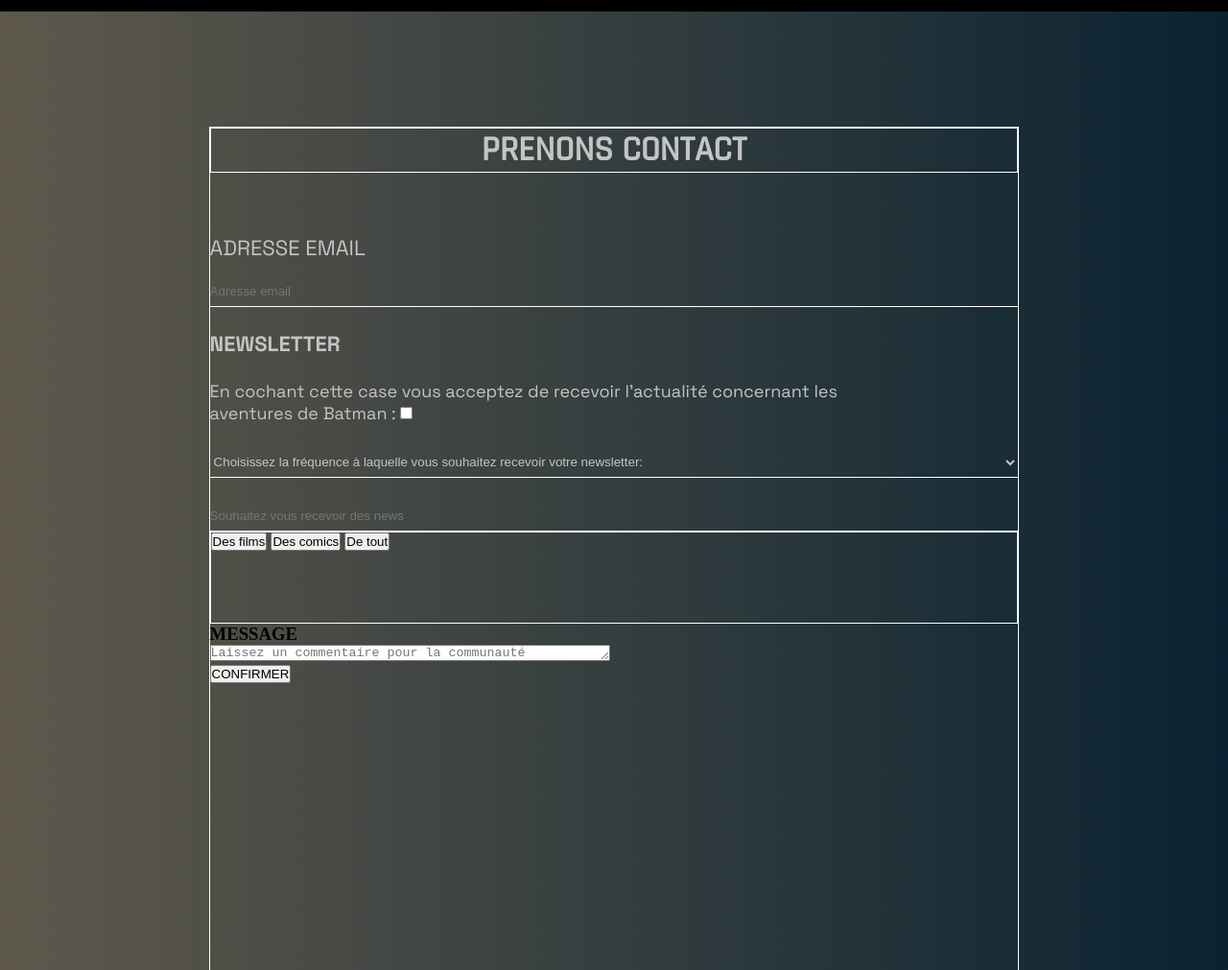
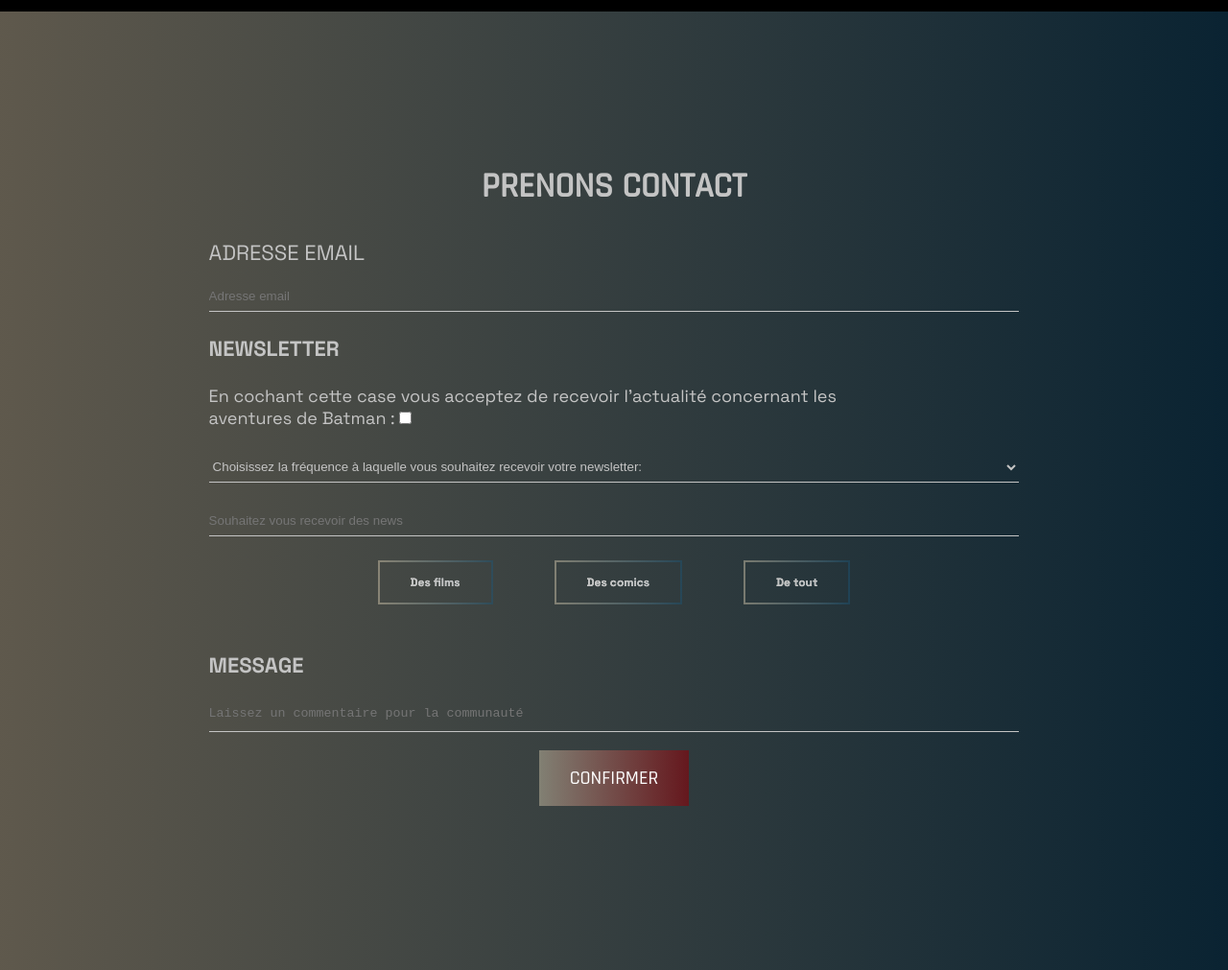
Before and after one commit to Rakotozonirina/SAYNA-HTMLCSS-BATMAN1, a plain HTML site: page index.html in a window 1280 px wide. Shown: the part 7140-8151 px from the top of the page at 96% size. Drawn offline with Linux system fonts and the light colour scheme.

Commit message:
I have finish the form with responsive

```diff
--- a/index.html
+++ b/index.html
@@ -225,10 +225,10 @@
                         <input type="button" value="Des comics">
                         <input type="button" value="De tout">
                     </div>
-                    <h1>MESSAGE</h1>
+                    <h1 class="heading-three">MESSAGE</h1>
                     <div class="six">
                         <label for="commentaire"></label>
-                        <textarea name="commentaire pour les communaute" id="commentaire" cols="50" rows="1" placeholder="Laissez un commentaire pour la communauté"></textarea>
+                        <textarea name="commentaire pour les communaute" id="commentaire" placeholder="Laissez un commentaire pour la communauté"></textarea>
                     </div>
                     <div class="seven">
                         <input type="submit" value="CONFIRMER">
--- a/styles/style.scss
+++ b/styles/style.scss
@@ -523,17 +523,15 @@ $secondGradientHover: $greyButtonColorHoverOne, $redButtonColorHover;
     align-items: center;
 }
 .contact .prenom-contact {
-    border: 1px solid $white;
     width: 66%;
-    height: 110vh;
+    height: 100vh;
 }
 .contact .prenom-contact .heading-one{
-    border: 1px solid $white;
     color: $grey;
     font-family: $rajdhani;
     font-size: $fontSizeH1;
     text-align: center;
-    margin-bottom: 4rem;
+    margin-bottom: 2rem;
 }
 .contact .prenom-contact form .one {
     display: flex;
@@ -554,7 +552,7 @@ $secondGradientHover: $greyButtonColorHoverOne, $redButtonColorHover;
     color: $grey;
     outline: none;
     border: none;
-    border-bottom: 1px solid $white;
+    border-bottom: 1px solid $grey;
 }
 .contact .prenom-contact form .heading-two{
     font-family: $spaceGrotesk;
@@ -582,7 +580,7 @@ $secondGradientHover: $greyButtonColorHoverOne, $redButtonColorHover;
     color: $grey;
     outline: none;
     border: none;
-    border-bottom: 1px solid $white;
+    border-bottom: 1px solid $grey;
 }
 .contact .prenom-contact form .four{
     display: flex;
@@ -596,12 +594,81 @@ $secondGradientHover: $greyButtonColorHoverOne, $redButtonColorHover;
     color: $grey;
     outline: none;
     border: none;
-    border-bottom: 1px solid $white;
+    border-bottom: 1px solid $grey;
 }
 .contact .prenom-contact form .five{
-    border: 1px solid $white;
     width: 100%;
     height: 6rem;
+    display: flex;
+    justify-content: center;
+    align-items: center;
+}
+.contact .prenom-contact form .five input[type="button"]{
+    padding: 0.8rem 2rem;
+    font-family: $spaceGrotesk;
+    font-weight: $fontWeightBold;
+    font-size: $fontSizeTextSeconds;
+    color: $grey;
+    position: relative;
+    border: 3px solid transparent;
+    border-image-slice: 1;
+    border-width: 2px;
+    border-image-source: linear-gradient(.25turn, $firstGradient);
+    background-image: linear-gradient(.25turn, $firstGradient);
+    background-origin: border-box;
+    -webkit-background-clip: text;
+    background-clip: text;
+    color: $grey;
+    &:hover{
+        color: $white;
+        background-clip: border-box;
+    }
+    margin: 0 2rem;
+    cursor: pointer;
+}
+.contact .prenom-contact form .heading-three{
+    font-family: $spaceGrotesk;
+    font-weight: $fontWeightRegular;
+    font-size: $fontSizeSubTitle;
+    color: $grey;
+    margin: 1.5rem 0;
+}
+.contact .prenom-contact form .six{
+    width: 100%;
+    height: 2rem;
+    display: flex;
+    justify-content: center;
+    align-items: center;
+}
+.contact .prenom-contact form .six textarea{
+    width: 100%;
+    padding: 0.4em 0;
+    height: 2rem;
+    resize: none;
+    background-color: transparent;
+    color: $grey;
+    outline: none;
+    border: none;
+    border-bottom: 1px solid $grey;
+}
+.contact .prenom-contact form .seven{
+    width: 100%;
+    height: 6rem;
+    display: grid;
+    place-items: center;
+}
+.contact .prenom-contact form .seven input[type="submit"]{
+    padding: 1rem 2rem;
+    font-family: $rajdhani;
+    font-size: $fontSizeButton;
+    cursor: pointer;
+    border: none;
+    background: linear-gradient(.25turn, $secondGradient);
+    color: $white;
+    transition: background .3s ease-in-out;
+    &:hover{
+        background: linear-gradient(.25turn, $secondGradientHover);
+    }
 }
 /*Responsive*/
 
```
Also changed, not shown: styles/style.css, 1 other file.
